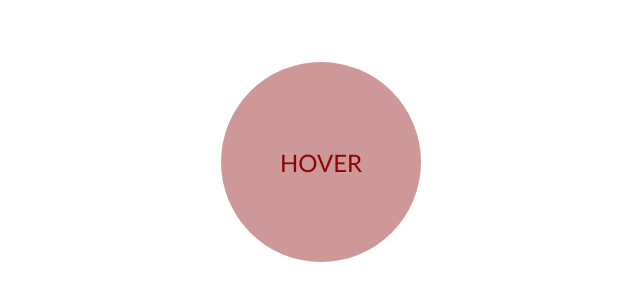
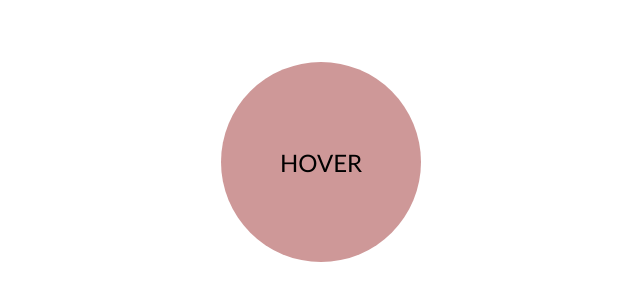
Before and after one commit to AMSCODE7/Hover, a plain HTML site: page index.html in a window 1280 px wide. Shown: the part 238-538 px from the top of the page, 319-959 px from the left. Drawn offline with Linux system fonts and the light colour scheme.

Commit message:
CSS done

```diff
--- a/style.css
+++ b/style.css
@@ -23,7 +23,7 @@ body{
     background: rgb(206, 152, 152);
     border-radius: 100px;
     font-size: 1.5rem;
-    color: rgb(141, 2, 2);
+    color: rgb(0, 0, 0);
     cursor: pointer;
     transition: cubic-bezier(0.075, 0.82, 0.165, 1) 3s;
 }
```
